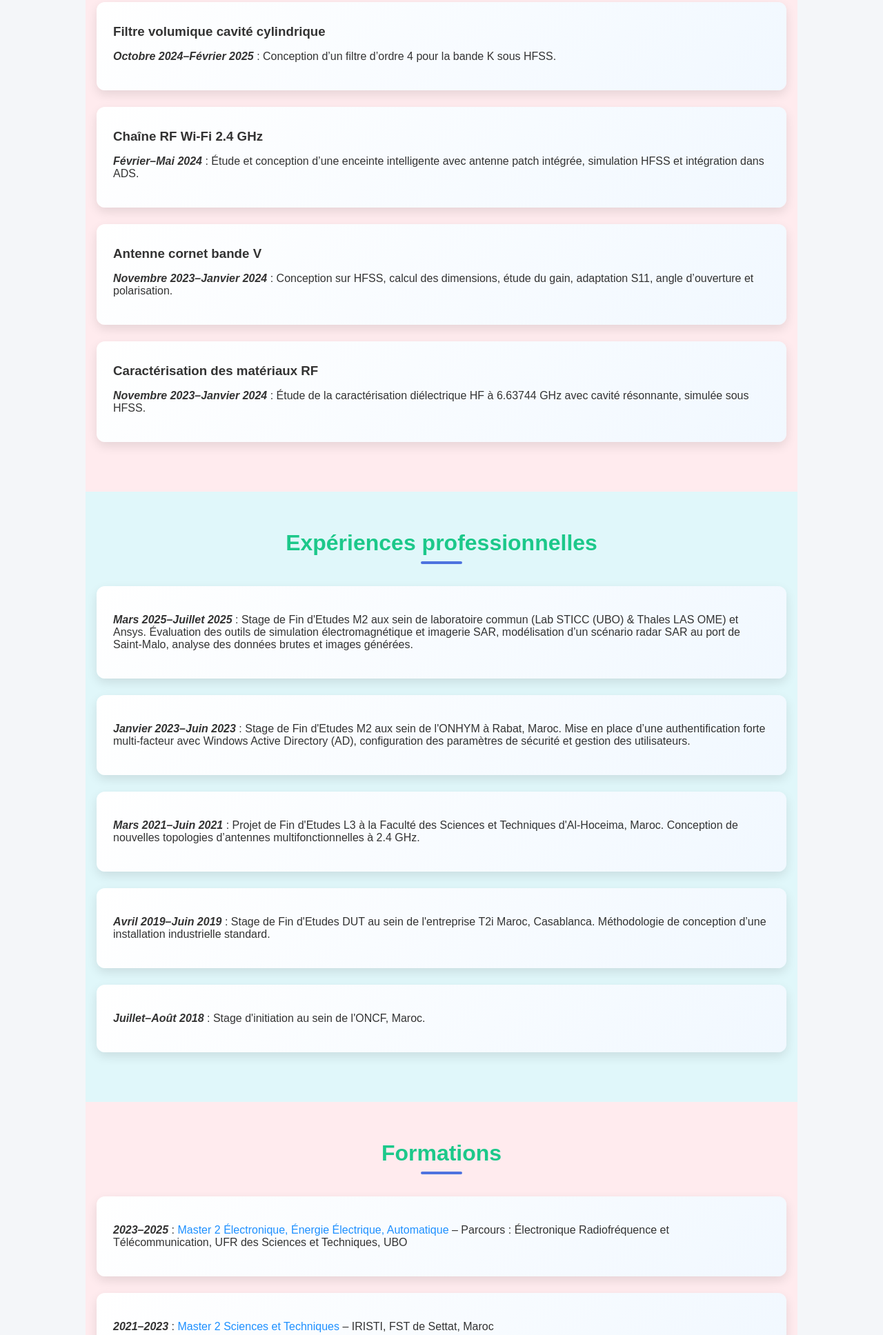
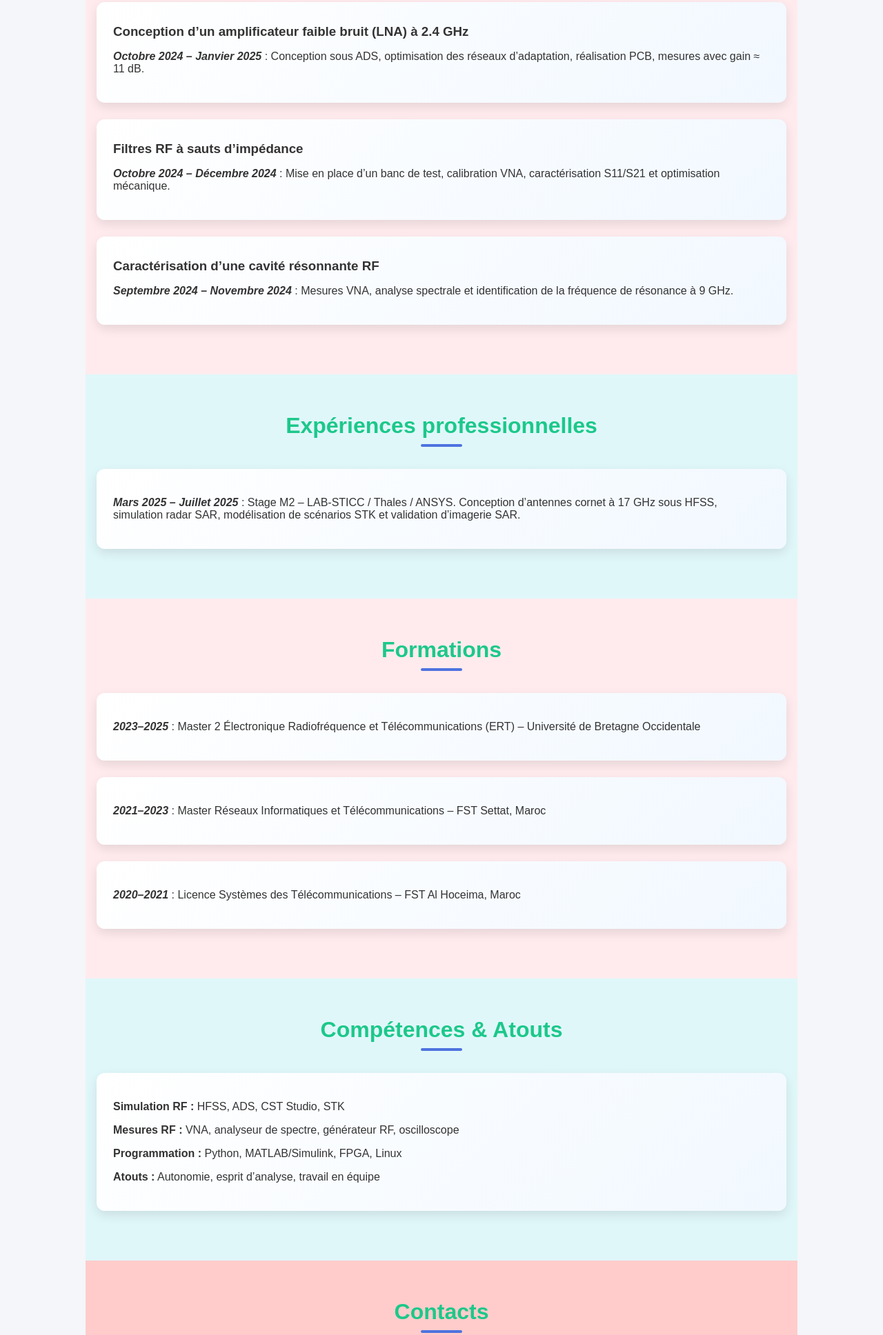
Before and after one commit to Fayzdine/portfolio-Abdillah-Toihiri-Mohamed, a plain HTML site: page index.html in a window 1280 px wide. Shown: the part 616-2552 px from the top of the page at 69% size. Drawn offline with Linux system fonts and the light colour scheme.

Commit message:
Update index.html

```diff
--- a/index.html
+++ b/index.html
@@ -26,8 +26,8 @@
     letter-spacing:1px;
   }
   header p.titre-professionnel {
-    font-size:1.5rem; /* légèrement plus petit que le prénom */
-    font-weight: bold; /* gras */
+    font-size:1.5rem;
+    font-weight: bold;
     margin-top:0.5rem;
     letter-spacing: 1px;
     color: #fff;
@@ -94,7 +94,7 @@
 
 <header>
   <h1>Abdillah Toihiri Mohamed</h1>
-  <p class="titre-professionnel">Ingénieur junior en Electronique RadioFréquence et Télécommunications</p>
+  <p class="titre-professionnel">Ingénieur Test & Validation RF(3 ans d'expérience)</p>
   <nav>
     <a href="#apropos">À propos</a>
     <a href="#projets">Projets académiques</a>
@@ -107,78 +107,62 @@
 
 <section id="apropos">
   <h2>À propos</h2>
-  <p>Jeune diplômé Master 2 Électronique, Radiofréquence et Télécommunication (ERT) à l’Université de Bretagne Occidentale (UBO). Passionné par les antennes, filtres RF et systèmes radar, avec expérience en conception et simulation électromagnétique (HFSS, CST, STK). Je cherche une première opportunité professionnelle en RF/Télécoms.</p>
+  <p>Après 3 ans d'expérience dans le domaine des radiofréquences, je possède des compétences
+solides en test et validation RF, ainsi qu'en mise en œuvre de bancs de test et en mesures HF. Je
+suis également à l'aise avec les outils de simulation industrielle et les techniques de mesure RF
+(VNA, analyseur de spectre, générateur RF, oscilloscope). Disponible immédiatement</p>
 </section>
 
 <section id="projets">
   <h2>Projets académiques</h2>
   <div class="card">
-    <h3>Filtre volumique cavité cylindrique</h3>
-    <p><strong><em>Octobre 2024–Février 2025</em></strong> : Conception d’un filtre d’ordre 4 pour la bande K sous HFSS.</p>
+    <h3>Conception d’un amplificateur faible bruit (LNA) à 2.4 GHz</h3>
+    <p><strong><em>Octobre 2024 – Janvier 2025</em></strong> : Conception sous ADS, optimisation des réseaux d’adaptation, réalisation PCB, mesures avec gain ≈ 11 dB.</p>
   </div>
   <div class="card">
-    <h3>Chaîne RF Wi-Fi 2.4 GHz</h3>
-    <p><strong><em>Février–Mai 2024</em></strong> : Étude et conception d’une enceinte intelligente avec antenne patch intégrée, simulation HFSS et intégration dans ADS.</p>
+    <h3>Filtres RF à sauts d’impédance</h3>
+    <p><strong><em>Octobre 2024 – Décembre 2024</em></strong> : Mise en place d’un banc de test, calibration VNA, caractérisation S11/S21 et optimisation mécanique.</p>
   </div>
   <div class="card">
-    <h3>Antenne cornet bande V</h3>
-    <p><strong><em>Novembre 2023–Janvier 2024</em></strong> : Conception sur HFSS, calcul des dimensions, étude du gain, adaptation S11, angle d’ouverture et polarisation.</p>
-  </div>
-  <div class="card">
-    <h3>Caractérisation des matériaux RF</h3>
-    <p><strong><em>Novembre 2023–Janvier 2024</em></strong> : Étude de la caractérisation diélectrique HF à 6.63744 GHz avec cavité résonnante, simulée sous HFSS.</p>
+    <h3>Caractérisation d’une cavité résonnante RF</h3>
+    <p><strong><em>Septembre 2024 – Novembre 2024</em></strong> : Mesures VNA, analyse spectrale et identification de la fréquence de résonance à 9 GHz.</p>
   </div>
 </section>
 
 <section id="experience">
   <h2>Expériences professionnelles</h2>
   <div class="card">
-    <p><strong><em>Mars 2025–Juillet 2025</em></strong> : Stage de Fin d'Etudes M2 aux sein de laboratoire commun (Lab STICC (UBO) & Thales LAS OME) et Ansys. Évaluation des outils de simulation électromagnétique et imagerie SAR, modélisation d’un scénario radar SAR au port de Saint-Malo, analyse des données brutes et images générées.</p>
-  </div>
-  <div class="card">
-    <p><strong><em>Janvier 2023–Juin 2023</em></strong> : Stage de Fin d'Etudes M2 aux sein de l'ONHYM à Rabat, Maroc. Mise en place d’une authentification forte multi-facteur avec Windows Active Directory (AD), configuration des paramètres de sécurité et gestion des utilisateurs.</p>
-  </div>
-  <div class="card">
-    <p><strong><em>Mars 2021–Juin 2021</em></strong> : Projet de Fin d'Etudes L3 à la Faculté des Sciences et Techniques d'Al-Hoceima, Maroc. Conception de nouvelles topologies d’antennes multifonctionnelles à 2.4 GHz.</p>
-  </div>
-  <div class="card">
-    <p><strong><em>Avril 2019–Juin 2019</em></strong> : Stage de Fin d'Etudes DUT au sein de l'entreprise T2i Maroc, Casablanca. Méthodologie de conception d’une installation industrielle standard.</p>
-  </div>
-  <div class="card">
-    <p><strong><em>Juillet–Août 2018</em></strong> : Stage d'initiation au sein de l'ONCF, Maroc.</p>
+    <p><strong><em>Mars 2025 – Juillet 2025</em></strong> : Stage M2 – LAB-STICC / Thales / ANSYS. Conception d’antennes cornet à 17 GHz sous HFSS, simulation radar SAR, modélisation de scénarios STK et validation d’imagerie SAR.</p>
   </div>
 </section>
 
 <section id="formations">
   <h2>Formations</h2>
   <div class="card">
-    <p><strong><em>2023–2025</em></strong> : <a href="https://www.univ-brest.fr/fr" target="_blank">Master 2 Électronique, Énergie Électrique, Automatique</a> – Parcours : Électronique Radiofréquence et Télécommunication, UFR des Sciences et Techniques, UBO</p>
+    <p><strong><em>2023–2025</em></strong> : Master 2 Électronique Radiofréquence et Télécommunications (ERT) – Université de Bretagne Occidentale</p>
   </div>
   <div class="card">
-    <p><strong><em>2021–2023</em></strong> : <a href="https://www.fsts.ac.ma/" target="_blank">Master 2 Sciences et Techniques</a> – IRISTI, FST de Settat, Maroc</p>
+    <p><strong><em>2021–2023</em></strong> : Master Réseaux Informatiques et Télécommunications – FST Settat, Maroc</p>
   </div>
   <div class="card">
-    <p><strong><em>2020–2021</em></strong> : <a href="https://www.fsth.ma/" target="_blank">Licence (L3)</a> – Systèmes des Transmissions et Télécommunications, FST d’Al-Hoceima, Maroc</p>
-  </div>
-  <div class="card">
-    <p><strong><em>2018–2019</em></strong> : <a href="https://www.est-uh2c.ac.ma/" target="_blank">Diplôme Universitaire de Technologie (DUT)</a> – Génie électrique, Électrotechnique et Électricité Industrielle, EST de Casablanca, Maroc</p>
+    <p><strong><em>2020–2021</em></strong> : Licence Systèmes des Télécommunications – FST Al Hoceima, Maroc</p>
   </div>
 </section>
 
 <section id="competences">
   <h2>Compétences & Atouts</h2>
   <div class="card">
-    <p><strong>Hyperfréquences et Télécoms :</strong> Radiofréquences et propagation des ondes, chaînes Tx/Rx, antennes, systèmes radar, conception de filtres RF, traitement du signal (bases).</p>
-    <p><strong>Compétences techniques :</strong> HFSS, STK-RFCM, ADS, CST Studio, MATLAB, QGIS, C, C++, Python, Octave, FPGA, Blender, Autopsy, Linux, PacketTracer, Microsoft Office (Word, Excel, PPT).</p>
-    <p><strong>Atouts :</strong> Adaptabilité, rigueur, autonomie et capacité à travailler avec des logiciels complexes.</p>
+    <p><strong>Simulation RF :</strong> HFSS, ADS, CST Studio, STK</p>
+    <p><strong>Mesures RF :</strong> VNA, analyseur de spectre, générateur RF, oscilloscope</p>
+    <p><strong>Programmation :</strong> Python, MATLAB/Simulink, FPGA, Linux</p>
+    <p><strong>Atouts :</strong> Autonomie, esprit d’analyse, travail en équipe</p>
   </div>
 </section>
 
 <section id="contacts">
   <h2>Contacts</h2>
   <div class="card">
-    <p><strong>Lieu :</strong> 11 Rue Frégate Le Vengeur, 29200, Brest</p>
-    <p><strong>Téléphone :</strong> +33 7 80 42 37 83</p>
+    <p><strong>Téléphone :</strong> 07 80 42 37 83</p>
     <p><strong>Email :</strong> <a href="mailto:abdillahtoihirimohamed@gmail.com">abdillahtoihirimohamed@gmail.com</a></p>
     <p><strong>LinkedIn :</strong> <a href="http://www.linkedin.com/in/toihiri-abdillah-4408a8218/" target="_blank">Profil LinkedIn</a></p>
   </div>
```
